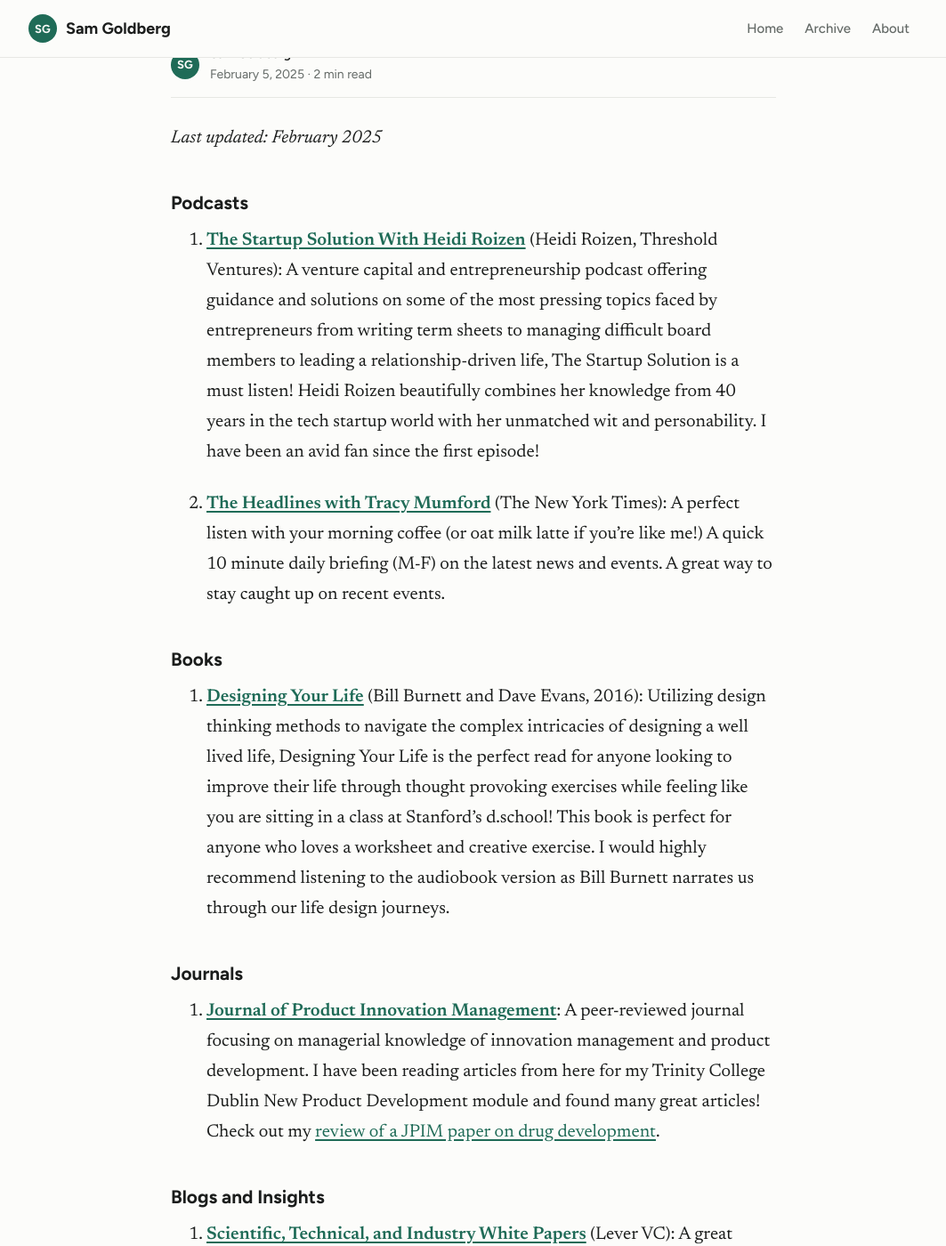
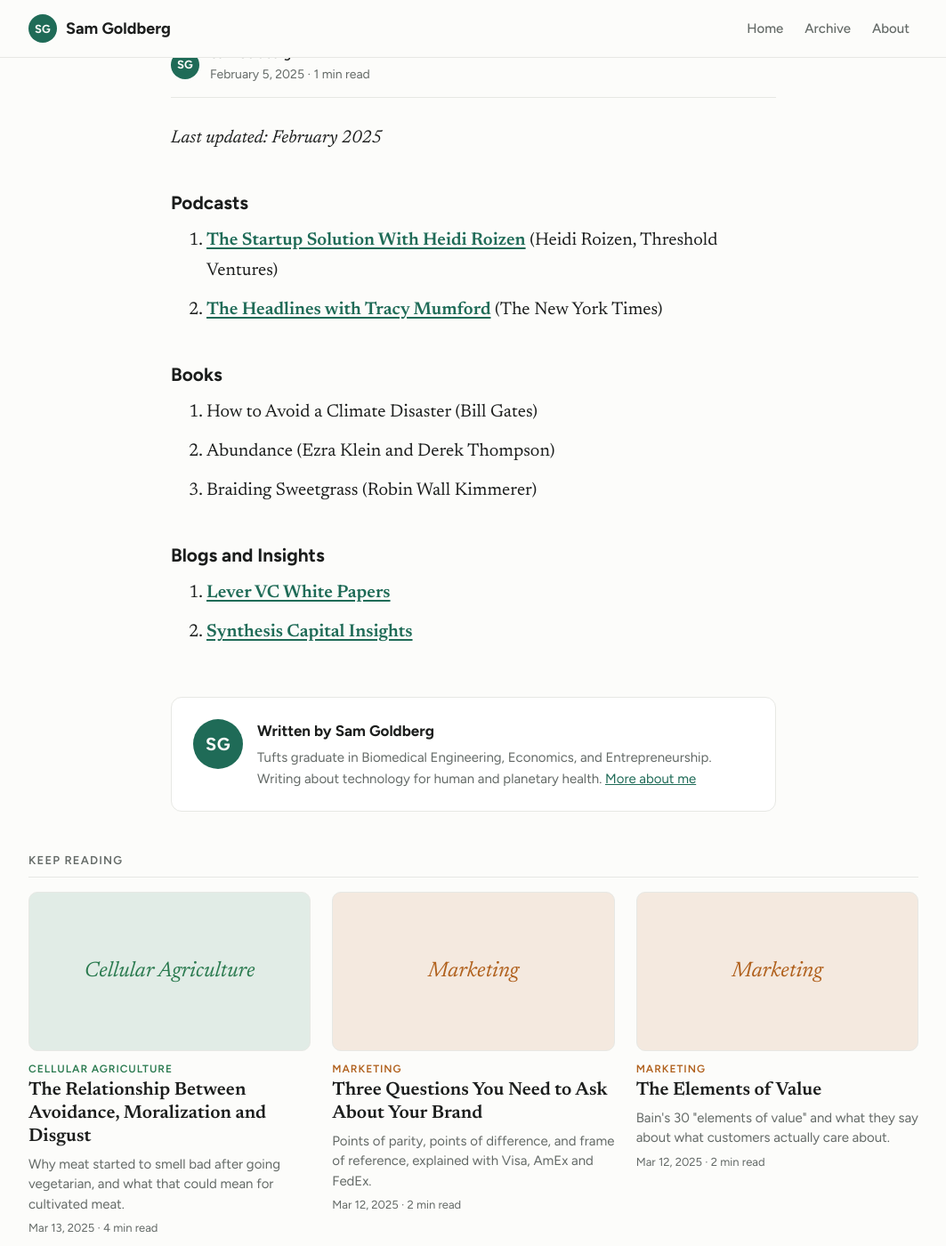
Before and after one commit to samgberg/testing, a Jekyll site: the page built from _posts/2025-02-05-my-favorite-media.md, in a window 1280 px wide and 1400 px high, scrolled down 218 px. Shown: the whole window at 89% size, without its empty margins (108-1171 px from the left). Built offline with Jekyll 4.4.1, drawn with Linux system fonts in a browser that asks for light colours; some of the changed text lies outside the part shown.

Commit message:
Update _posts/2025-02-05-my-favorite-media.md (via Pages CMS)

```diff
--- a/_posts/2025-02-05-my-favorite-media.md
+++ b/_posts/2025-02-05-my-favorite-media.md
@@ -3,23 +3,20 @@ title: My Favorite Media Running List
 category: Reading List
 summary: The podcasts, books, journals and blogs I keep coming back to.
 ---
-
 *Last updated: February 2025*
 
 ## Podcasts
 
-1. **[The Startup Solution With Heidi Roizen](https://www.threshold.vc/podcast)** (Heidi Roizen, Threshold Ventures): A venture capital and entrepreneurship podcast offering guidance and solutions on some of the most pressing topics faced by entrepreneurs from writing term sheets to managing difficult board members to leading a relationship-driven life, The Startup Solution is a must listen! Heidi Roizen beautifully combines her knowledge from 40 years in the tech startup world with her unmatched wit and personability. I have been an avid fan since the first episode!
-
-2. **[The Headlines with Tracy Mumford](https://www.nytimes.com/column/the-headlines)** (The New York Times): A perfect listen with your morning coffee (or oat milk latte if you're like me!) A quick 10 minute daily briefing (M-F) on the latest news and events. A great way to stay caught up on recent events.
+1. **[The Startup Solution With Heidi Roizen](https://www.threshold.vc/podcast)** (Heidi Roizen, Threshold Ventures)
+2. **[The Headlines with Tracy Mumford](https://www.nytimes.com/column/the-headlines)** (The New York Times)
 
 ## Books
 
-1. **[Designing Your Life](https://designingyour.life/)** (Bill Burnett and Dave Evans, 2016): Utilizing design thinking methods to navigate the complex intricacies of designing a well lived life, Designing Your Life is the perfect read for anyone looking to improve their life through thought provoking exercises while feeling like you are sitting in a class at Stanford's d.school! This book is perfect for anyone who loves a worksheet and creative exercise. I would highly recommend listening to the audiobook version as Bill Burnett narrates us through our life design journeys.
-
-## Journals
-
-1. **[Journal of Product Innovation Management](https://onlinelibrary.wiley.com/journal/15405885)**: A peer-reviewed journal focusing on managerial knowledge of innovation management and product development. I have been reading articles from here for my Trinity College Dublin New Product Development module and found many great articles! Check out my [review of a JPIM paper on drug development](https://samgberg.github.io/testing/2025/failure-and-success-in-drug-development/).
+1. How to Avoid a Climate Disaster (Bill Gates)
+2. Abundance (Ezra Klein and Derek Thompson)
+3. Braiding Sweetgrass (Robin Wall Kimmerer)
 
 ## Blogs and Insights
 
-1. **[Scientific, Technical, and Industry White Papers](https://www.levervc.com/insights/)** (Lever VC): A great insights page on exciting news and technologies on the future of food. With Lever VC's combination of financial and scientific expertise, this page has great insights and provides a lens into the future of food space!
+1. **[Lever VC White Papers](https://www.levervc.com/insights/)**
+2. **[Synthesis Capital Insights](https://www.synthesis.capital/insights)**
```
